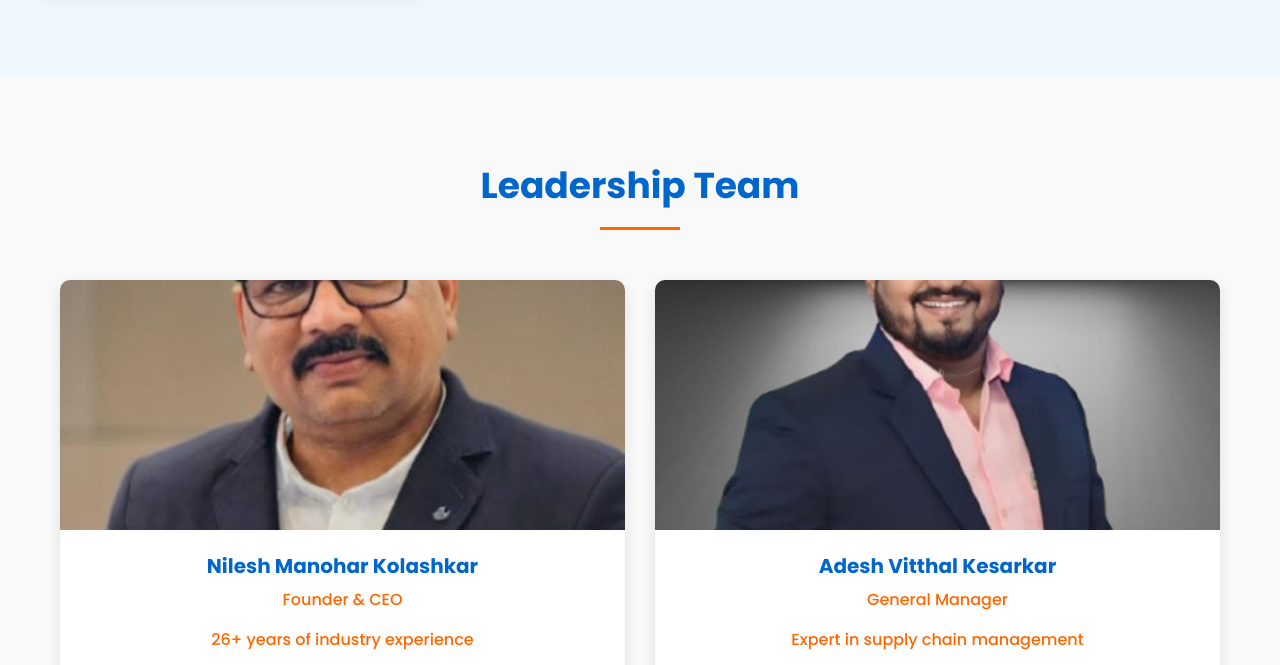
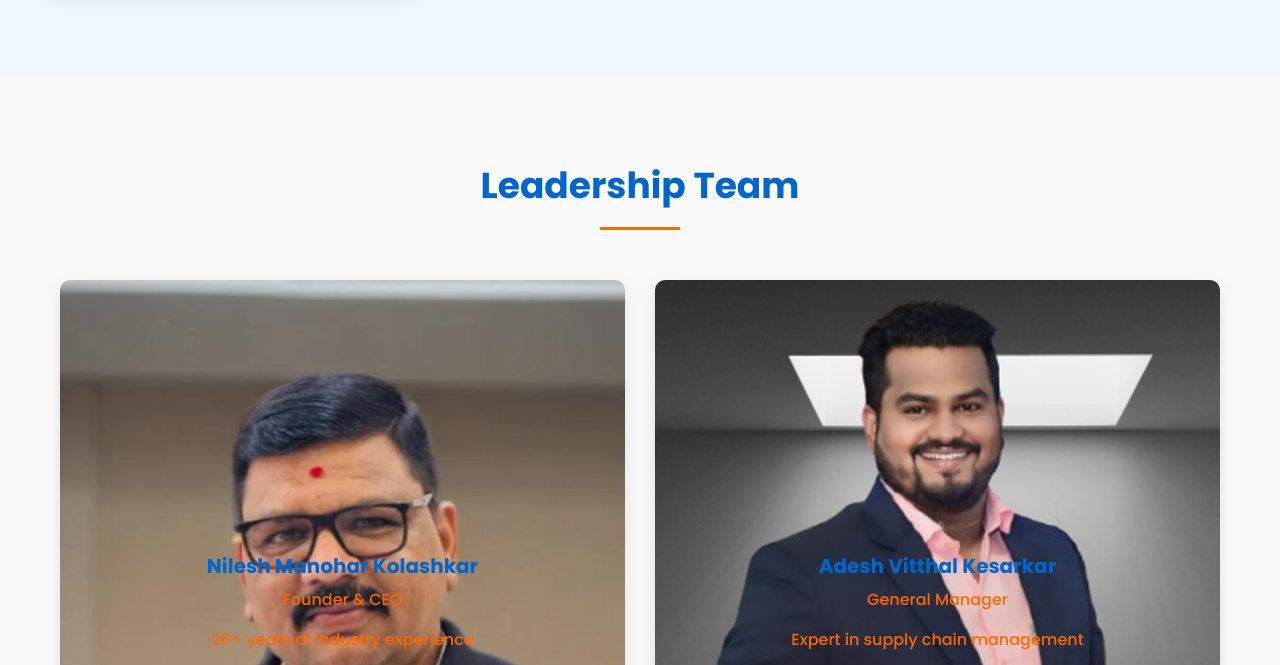
Before and after one commit to Jyotienterprises/Jyoti-Enterprises, a plain HTML site: page About-Us.html in a window 1280 px wide. Shown: the part 1944-2609 px from the top of the page. Drawn offline with Linux system fonts and the light colour scheme.

Commit message:
Update About-Us.html

```diff
--- a/About-Us.html
+++ b/About-Us.html
@@ -638,15 +638,14 @@
         </div>
     </section>
 
-    <!-- Team Section -->
-<section class="team-section">
+    <section class="team-section">
     <div class="section-title">
         <h2>Leadership Team</h2>
     </div>
     <div class="team-grid">
-        <div class="team-member" style="height: 550px;">
-            <div class="member-image" style="height: 250px; overflow: hidden;">
-                <img src="freepik__expand-this-image-__31625.png" alt="Nilesh Kolashkar" style="width: 100%; height: 100%; object-fit: cover;">
+        <div class="team-member" style="height: auto; padding-bottom: 20px;">
+            <div class="member-image" style="max-height: 300px; overflow: visible;">
+                <img src="freepik__expand-this-image-__31625.png" alt="Nilesh Kolashkar" style="width: 100%; height: auto; object-fit: contain;">
             </div>
             <div class="member-info">
                 <h3>Nilesh Manohar Kolashkar</h3>
@@ -660,9 +659,9 @@
             </div>
         </div>
 
-        <div class="team-member" style="height: 550px;">
-            <div class="member-image" style="height: 250px; overflow: hidden;">
-                <img src="Screenshot 2025-06-07 154225.png" alt="Adesh Kesarkar" style="width: 100%; height: 100%; object-fit: cover;">
+        <div class="team-member" style="height: auto; padding-bottom: 20px;">
+            <div class="member-image" style="max-height: 300px; overflow: visible;">
+                <img src="Screenshot 2025-06-07 154225.png" alt="Adesh Kesarkar" style="width: 100%; height: auto; object-fit: contain;">
             </div>
             <div class="member-info">
                 <h3>Adesh Vitthal Kesarkar</h3>
```
